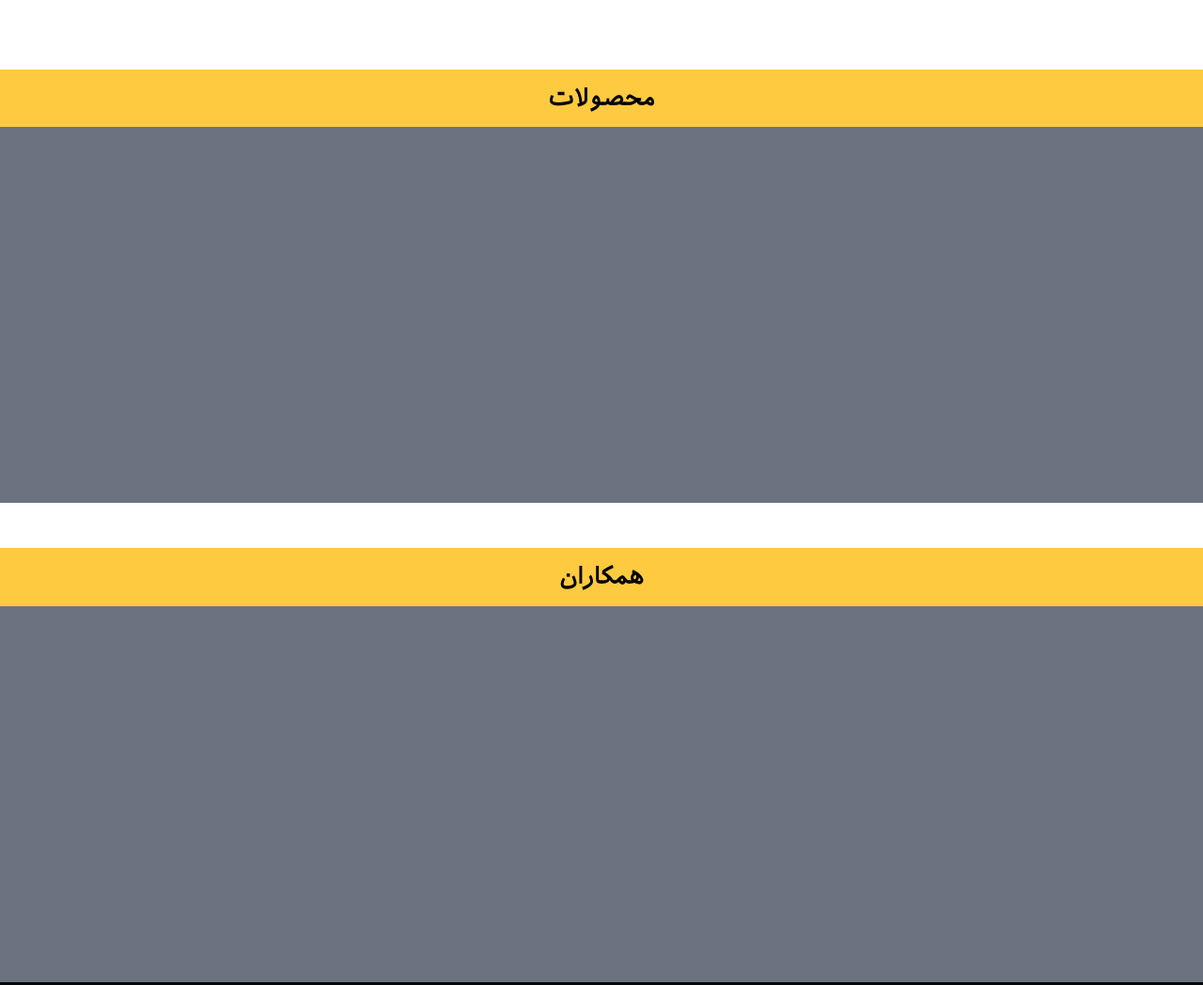
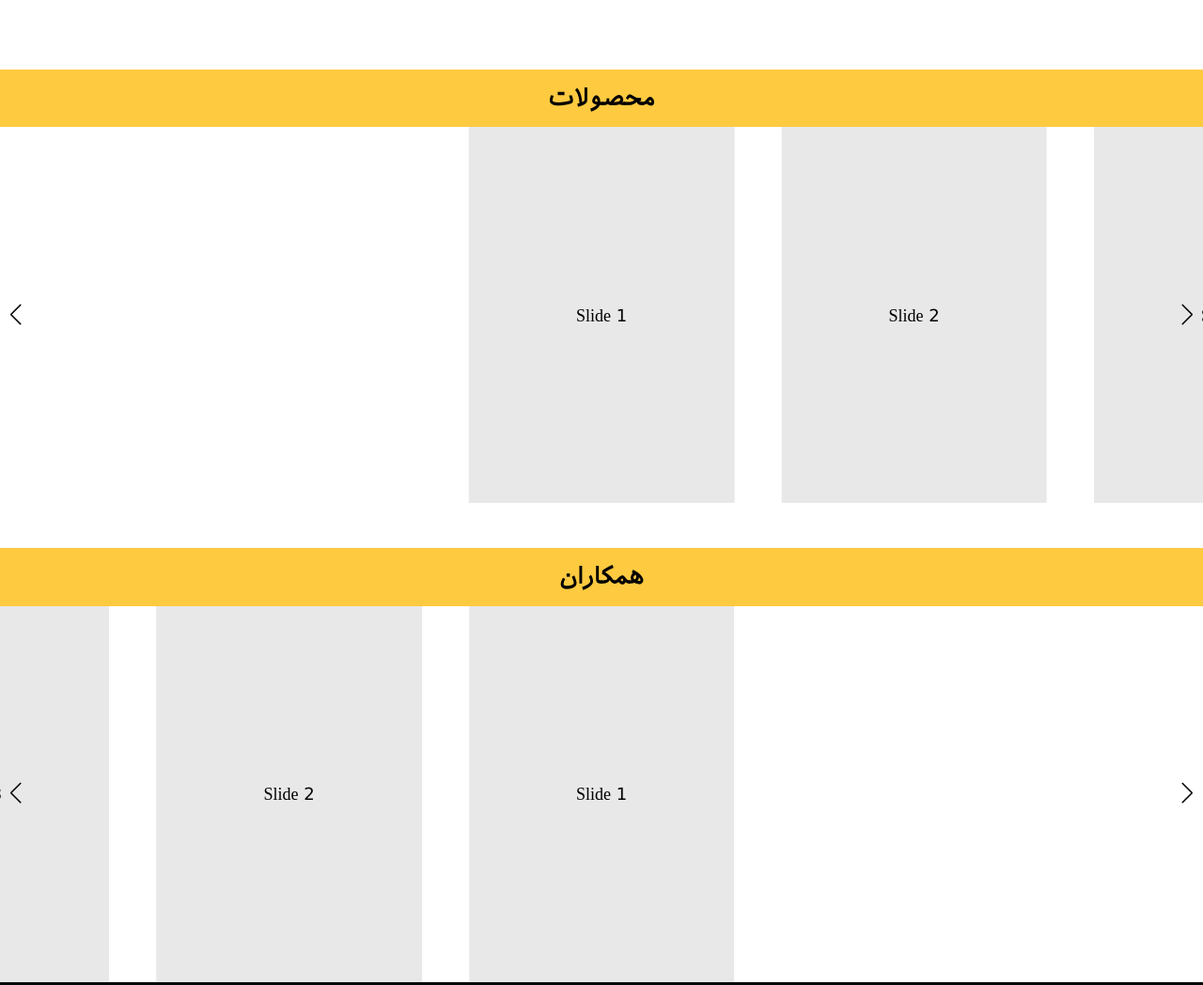
Before and after one commit to alisinasoltani/Iriksanatco.ir, a website: page index.html in a window 1280 px wide. Shown: the part 1000-2048 px from the top of the page at 94% size. Drawn offline with nearby package versions, Linux system fonts and the light colour scheme.

Commit message:
feat!: coworkers and products slider

```diff
--- a/index.html
+++ b/index.html
@@ -33,6 +33,15 @@
             .swiper-button-next, .swiper-button-prev {
                 color: black;
                 --swiper-navigation-size: 1.4rem;
+            }
+
+            .swiper-slide {
+                text-align: center;
+                font-size: 18px;
+                background: #e8e8e8;
+                display: flex;
+                justify-content: center;
+                align-items: center;
             }
           </style>
     </head>
@@ -80,14 +89,36 @@
             </section>
             <section>
                 <div class="flex flex-col items-center pt-[3rem]">
-                    <h2 class="font-bold text-[25px] bg-[#FDCA40] w-full text-center py-3">محصولات</h2>
-                    <div class="w-full bg-gray-500 h-[50vh]"></div>
+                    <h2 class="font-bold lg:text-[25px] text-[22px] bg-[#FDCA40] w-full text-center py-3">محصولات</h2>
+                    <div class="w-full h-[50vh]">
+                        <div class="swiper productSwiper">
+                            <div class="swiper-wrapper">
+                              <div class="swiper-slide">Slide 1</div>
+                              <div class="swiper-slide">Slide 2</div>
+                              <div class="swiper-slide">Slide 3</div>
+                              <div class="swiper-slide">Slide 4</div>
+                            </div>
+                            <div class="swiper-button-next"></div>
+                            <div class="swiper-button-prev"></div>
+                          </div>
+                    </div>
                 </div>
             </section>
             <section>
                 <div class="flex flex-col items-center pt-[3rem]">
                     <h2 class="font-bold text-[25px] bg-[#FDCA40] w-full text-center py-3">همکاران</h2>
-                    <div class="w-full bg-gray-500 h-[50vh]"></div>
+                    <div class="w-full h-[50vh]">
+                        <div class="swiper coworkersSwiper" dir="rtl">
+                            <div class="swiper-wrapper">
+                              <div class="swiper-slide">Slide 1</div>
+                              <div class="swiper-slide">Slide 2</div>
+                              <div class="swiper-slide">Slide 3</div>
+                              <div class="swiper-slide">Slide 4</div>
+                            </div>
+                            <div class="swiper-button-next"></div>
+                            <div class="swiper-button-prev"></div>
+                          </div>
+                    </div>
                 </div>
             </section>
         </main>
@@ -123,6 +154,54 @@
                 prevEl: ".swiper-button-prev",
             },
             });
+
+            var swiper = new Swiper(".productSwiper", {
+                slidesPerView: 2,
+                spaceBetween: 30,
+                pagination: {
+                    el: ".swiper-pagination",
+                    clickable: true,
+                },
+                centeredSlides: true,
+                breakpoints: {
+                    640: {
+                        slidesPerView: 2,
+                        spaceBetween: 20,
+                    },
+                    768: {
+                        slidesPerView: 3,
+                        spaceBetween: 40,
+                    },
+                    1024: {
+                        slidesPerView: 4,
+                        spaceBetween: 50,
+                    },
+                },
+            });
+
+            var swiper = new Swiper(".coworkersSwiper", {
+                slidesPerView: 2,
+                spaceBetween: 30,
+                pagination: {
+                    el: ".swiper-pagination",
+                    clickable: true,
+                },
+                centeredSlides: true,
+                breakpoints: {
+                    640: {
+                        slidesPerView: 2,
+                        spaceBetween: 20,
+                    },
+                    768: {
+                        slidesPerView: 3,
+                        spaceBetween: 40,
+                    },
+                    1024: {
+                        slidesPerView: 4,
+                        spaceBetween: 50,
+                    },
+                },
+            });
         </script>
     </body>
 </html>
```
